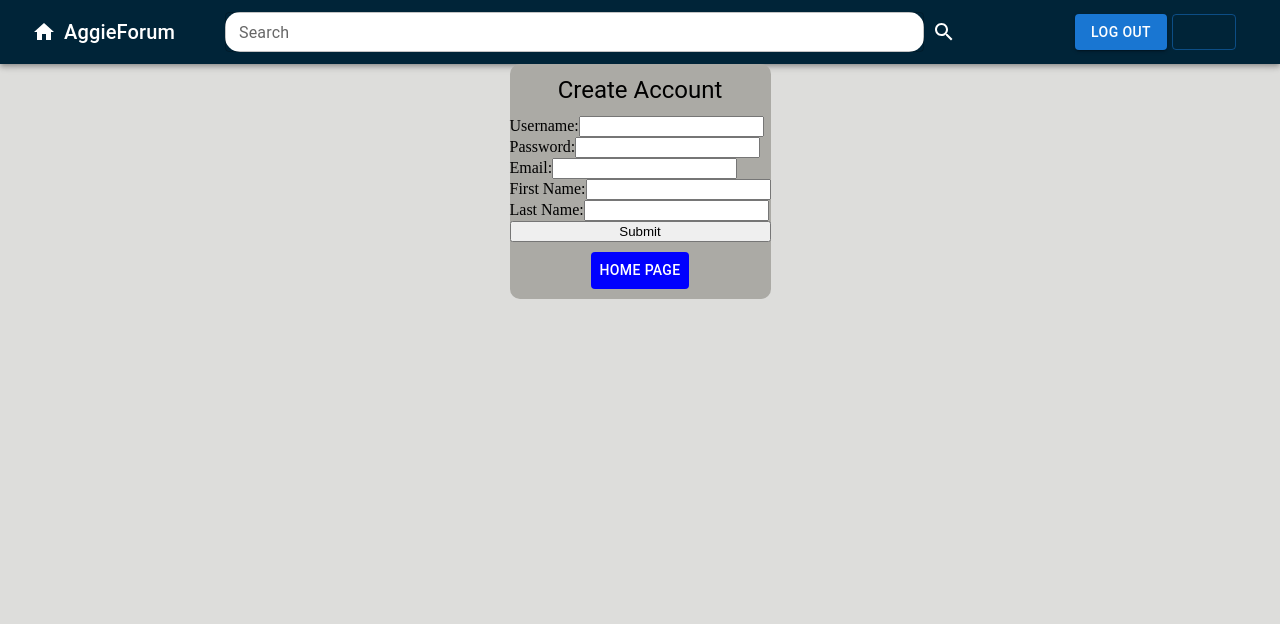
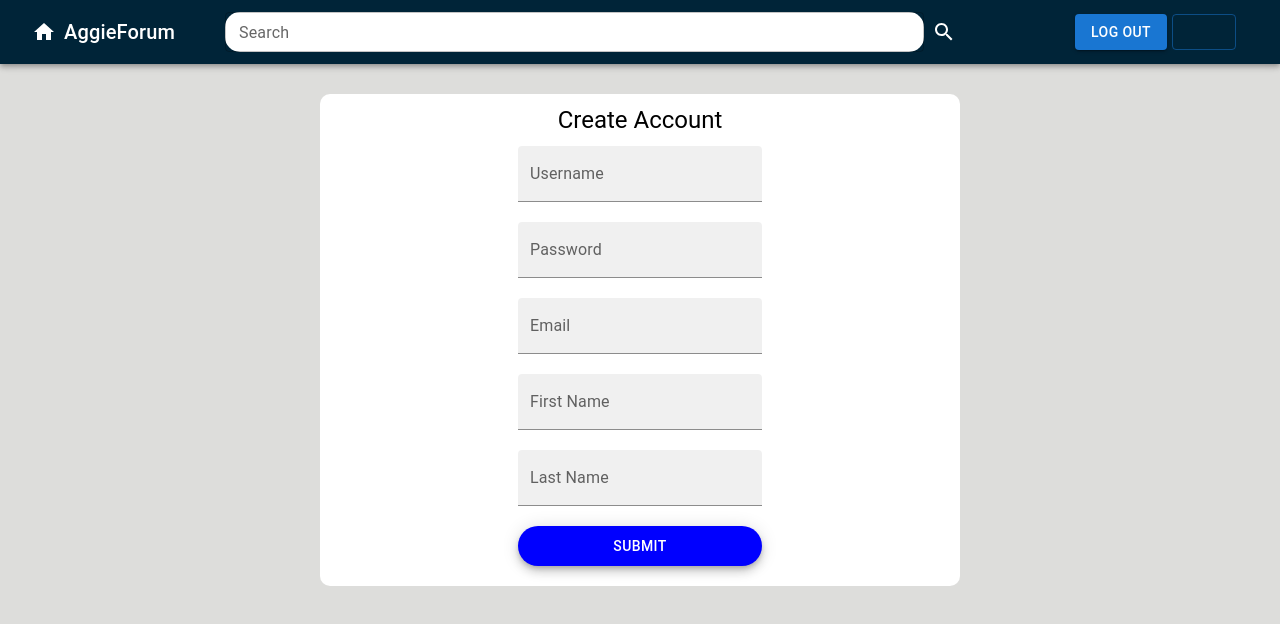
Before and after one commit to jasper-sw/cs4610-final-project, a React (Create React App) app in the folder frontend-container/aggie-forum/: page /create-account in a window 1280 px wide. Shown: the top 624 px of the page. Built offline with nearby package versions, Linux system fonts and the light colour scheme; no server answers.

Commit message:
Added styling for sign up page

```diff
--- a/frontend-container/aggie-forum/src/pages/CreateAccount/index.jsx
+++ b/frontend-container/aggie-forum/src/pages/CreateAccount/index.jsx
@@ -4,6 +4,9 @@ import { Link } from 'react-router-dom';
 import { Button } from '@mui/material';
 import Navbar from "../../components/Navbar/navbar";
 import { Typography } from '@mui/material';
+import { TextField } from '@mui/material';
+import { Fab } from '@mui/material';
+import { useNavigate } from 'react-router-dom';
 
 
 function CreateAccount() {
@@ -13,6 +16,7 @@ function CreateAccount() {
   const [firstName, setFirstName] = useState(null);
   const [lastName, setLastName] = useState(null);
   const [email, setEmail] = useState(null);
+  const navigate = useNavigate()
   axios.defaults.withCredentials = true;
   axios.defaults.xsrfCookieName = 'csrftoken'
   axios.defaults.xsrfHeaderName = 'X-CSRFToken'
@@ -53,6 +57,8 @@ function CreateAccount() {
     .then(res => {
       console.log(res.data);
     })
+
+    navigate('/');
   }
 
 
@@ -61,36 +67,18 @@ function CreateAccount() {
     <div style={{backgroundColor: "#dddddb", minHeight: "100vh"}}>
 		<div style={{display: "flex", flexDirection: "column", alignItems: "center"}}>
             <Navbar />
-			<div style={{display: "flex", flexDirection: "column", alignItems: "center", backgroundColor: "#ABAAA5", borderRadius: "10px"}}>
+			<div style={{display: "flex", flexDirection: "column", alignItems: "center", backgroundColor: "white", borderRadius: "10px", minWidth: "50%", margin: "30px"}}>
                 <Typography variant="h5" style={{display: "flex", padding: "10px"}}>Create Account</Typography>
                 <form onSubmit={onSubmit} style={{display: "flex", flexDirection: "column"}}>
-                <label>
-                    Username:
-                    <input type="text" name="username" onChange={(e) => setUsername(e.target.value)}/>
-                </label>
-                <label>
-                    Password:
-                    <input type="text" name="password" onChange={(e) => setPassword(e.target.value)}/>
-                </label>
-                <label>
-                    Email:
-                    <input type="text" name="email" onChange={(e) => setEmail(e.target.value)}/>
-                </label>
-                <label>
-                    First Name:
-                    <input type="text" name="first-name" onChange={(e) => setFirstName(e.target.value)}/>
-                </label>
-                <label>
-                    Last Name:
-                    <input type="text" name="last-name" onChange={(e) => setLastName(e.target.value)}/>
-                </label>
-                <input type="submit" value="Submit" />
+                  <TextField onChange={(e) => setUsername(e.target.value)} type="text" id="filled-basic" label="Username" variant="filled" style={{ display: "flex", marginBottom: "20px", }}/>
+                  <TextField onChange={(e) => setPassword(e.target.value)} type="password" id="filled-basic" label="Password" variant="filled" style={{ display: "flex", marginBottom: "20px" }}/>
+                  <TextField onChange={(e) => setEmail(e.target.value)} type="email" id="filled-basic" label="Email" variant="filled" style={{ display: "flex", marginBottom: "20px" }}/>
+                  <TextField onChange={(e) => setFirstName(e.target.value)} type="text" id="filled-basic" label="First Name" variant="filled" style={{ display: "flex", marginBottom: "20px" }}/>
+                  <TextField onChange={(e) => setLastName(e.target.value)} id="filled-basic" label="Last Name" variant="filled" style={{ display: "flex", marginBottom: "20px" }}/>
+                  <div style={{justifyContent: "center"}}>
+                    <Fab value="Submit" type="submit"  variant="extended" size="medium" color="primary" aria-label="add" style={{ width: "100%", backgroundColor: "blue", marginBottom: "20px"}}>Submit</Fab>
+                  </div>
                 </form>
-                <Link to="/" style={{display: "flex", padding: "10px", textDecoration: "none"}}>
-                    <Button style={{display: "flex", backgroundColor: "blue", color: "white"}}>
-                    Home Page
-                    </Button>
-                </Link>
 			</div>
 		</div>
 	</div>
```
